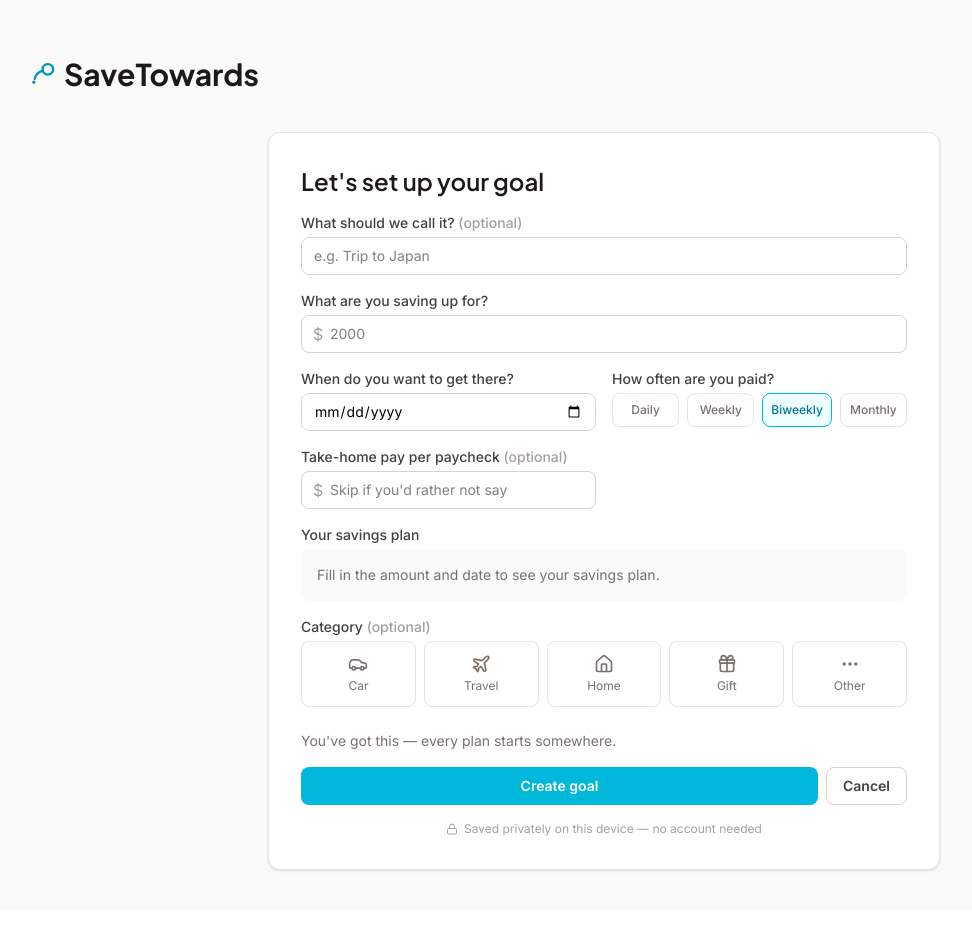
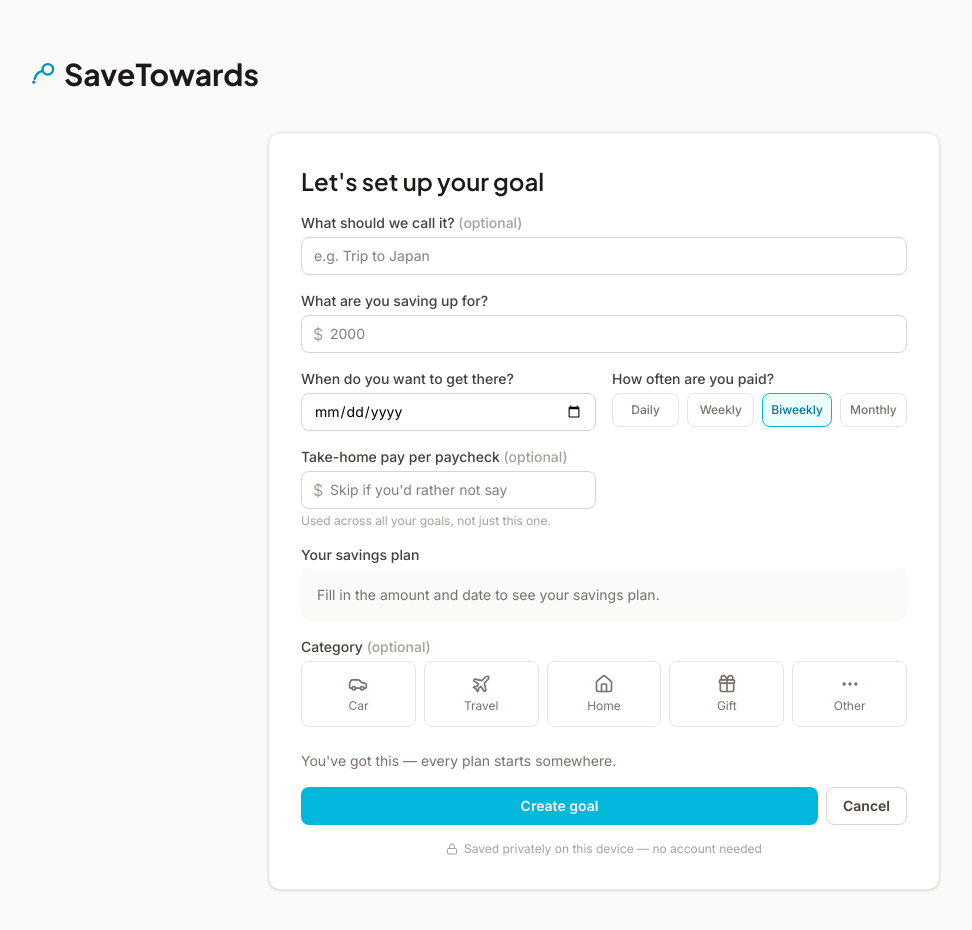
Before and after one commit to yichii/SaveTowards.com, a React (Vite) app: page / in a window 1280 px wide. Both pictures are taken after a click on the button "Start a goal". Shown: the whole page, without its empty margins (36-1008 px from the left). Built offline with nearby package versions, Linux system fonts and the light colour scheme.

Commit message:
feat: integrate takeHomePay into GoalForm and update App component for global income handling

```diff
--- a/src/App.jsx
+++ b/src/App.jsx
@@ -34,7 +34,12 @@ function normalizeGoal(goal) {
 
 function App() {
   const [storedGoals, setGoals] = useLocalStorage('savetowards-goals', [])
+  const [takeHomePay, setTakeHomePay] = useLocalStorage('savetowards-take-home-pay', '')
   const goals = storedGoals.map(normalizeGoal)
+  // Feeds income-share math on the cards/orchestration view without
+  // polluting the stored/exported goal objects — take-home pay lives once,
+  // globally, not per goal.
+  const goalsWithIncome = goals.map((g) => ({ ...g, takeHomePay: Number(takeHomePay) || 0 }))
   const [editingId, setEditingId] = useState(null)
   const [justCreatedId, setJustCreatedId] = useState(null)
   const [showOrchestration, setShowOrchestration] = useState(false)
@@ -64,6 +69,18 @@ function App() {
       })
       return changed ? migrated : prev
     })
+  }, [])
+
+  // Take-home pay used to live per-goal — adopt the first value found as the
+  // new global setting, then strip the now-unused field from every goal.
+  useEffect(() => {
+    const legacyValue = storedGoals.find((g) => g.takeHomePay)?.takeHomePay
+    if (legacyValue && takeHomePay === '') {
+      setTakeHomePay(String(legacyValue))
+    }
+    if (storedGoals.some((g) => 'takeHomePay' in g)) {
+      setGoals((prev) => prev.map(({ takeHomePay, ...rest }) => rest))
+    }
   }, [])
 
   useEffect(() => {
@@ -210,7 +227,12 @@ function App() {
 
         {isCreating && (
           <div className="lg:mx-auto lg:max-w-2xl">
-            <GoalForm onSave={handleSave} onCancel={() => setEditingId(null)} />
+            <GoalForm
+              onSave={handleSave}
+              onCancel={() => setEditingId(null)}
+              takeHomePay={takeHomePay}
+              onTakeHomePayChange={setTakeHomePay}
+            />
           </div>
         )}
 
@@ -218,7 +240,7 @@ function App() {
 
         {!isCreating && (
           <div className="grid grid-cols-1 gap-4 lg:grid-cols-2 lg:gap-6 xl:grid-cols-3">
-            {goals.map((goal) => (
+            {goalsWithIncome.map((goal) => (
               <GoalCard
                 key={goal.id}
                 goal={goal}
@@ -250,13 +272,19 @@ function App() {
 
       {editingGoal && (
         <Modal onClose={() => setEditingId(null)}>
-          <GoalForm initialGoal={editingGoal} onSave={handleSave} onCancel={() => setEditingId(null)} />
+          <GoalForm
+            initialGoal={editingGoal}
+            onSave={handleSave}
+            onCancel={() => setEditingId(null)}
+            takeHomePay={takeHomePay}
+            onTakeHomePayChange={setTakeHomePay}
+          />
         </Modal>
       )}
 
       {showOrchestration && (
         <Modal onClose={() => setShowOrchestration(false)}>
-          <GoalOrchestration goals={goals} onApply={handleApplyOrchestration} />
+          <GoalOrchestration goals={goalsWithIncome} onApply={handleApplyOrchestration} />
         </Modal>
       )}
     </div>
--- a/src/components/GoalForm.jsx
+++ b/src/components/GoalForm.jsx
@@ -16,7 +16,7 @@ function todayIso() {
   return new Date(now.getTime() - offset * 60000).toISOString().slice(0, 10)
 }
 
-export function GoalForm({ initialGoal, onSave, onCancel }) {
+export function GoalForm({ initialGoal, onSave, onCancel, takeHomePay, onTakeHomePayChange }) {
   const [name, setName] = useState(initialGoal?.name ?? '')
   const [targetAmount, setTargetAmount] = useState(initialGoal ? String(initialGoal.targetAmount) : '')
   const [amountSaved, setAmountSaved] = useState(initialGoal ? String(initialGoal.amountSaved) : '0')
@@ -27,7 +27,6 @@ export function GoalForm({ initialGoal, onSave, onCancel }) {
     return CATEGORIES.find((c) => c.key === initialGoal?.category)?.emojiOptions?.[0] ?? ''
   })
   const [payFrequency, setPayFrequency] = useState(initialGoal?.payFrequency ?? 'biweekly')
-  const [takeHomePay, setTakeHomePay] = useState(initialGoal?.takeHomePay ? String(initialGoal.takeHomePay) : '')
   const [errors, setErrors] = useState({})
 
   function handleCategoryChange(nextCategory, nextEmoji) {
@@ -86,7 +85,6 @@ export function GoalForm({ initialGoal, onSave, onCancel }) {
       category,
       emoji,
       payFrequency,
-      takeHomePay: takeHomePay === '' ? undefined : Number(takeHomePay),
       visualizationStyle: initialGoal?.visualizationStyle ?? 'fill',
       createdAt: initialGoal?.createdAt ?? now,
       lastUpdatedAt: savedAmountChanged ? now : (initialGoal?.lastUpdatedAt ?? now),
@@ -215,11 +213,12 @@ export function GoalForm({ initialGoal, onSave, onCancel }) {
             min="0"
             step="0.01"
             value={takeHomePay}
-            onChange={(e) => setTakeHomePay(e.target.value)}
+            onChange={(e) => onTakeHomePayChange(e.target.value)}
             placeholder="Skip if you'd rather not say"
             className="w-full rounded-lg border border-stone-300 py-2 pl-7 pr-3 text-sm focus:border-cyan-500 focus:outline-none focus:ring-1 focus:ring-cyan-500"
           />
         </div>
+        <p className="text-xs text-stone-400">Used across all your goals, not just this one.</p>
         {errors.takeHomePay && <p className="text-sm text-red-600">{errors.takeHomePay}</p>}
       </div>
 
```
